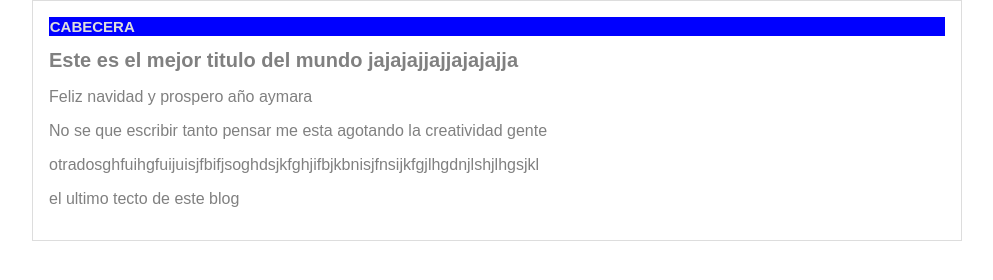
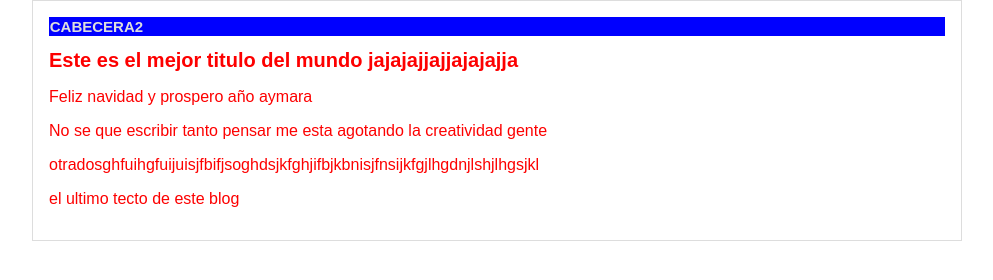
Before and after one commit to YerckoRamiro/My_Blog, a plain HTML site: page file1.html in a window 1280 px wide. Shown: the whole page, without its empty margins (143-1136 px from the left). Drawn offline with Linux system fonts and the light colour scheme.

Commit message:
Cambio de tipografia y color

```diff
--- a/css2.css
+++ b/css2.css
@@ -1,6 +1,6 @@
 body{
 
-    color:  gray;
+    color:  rgb(253, 0, 0);
     text-align: center;
     font-family: "arial";
     font-size: 16px;
--- a/file1.html
+++ b/file1.html
@@ -9,7 +9,7 @@
 <body>
     <div id="contenedor">
         <div id="cabeza">
-            CABECERA
+            CABECERA2
         </div>
 
 
```
